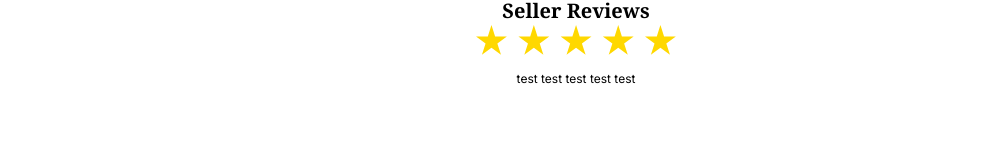
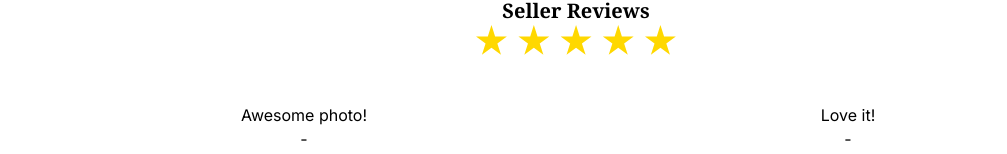
Before and after one commit to thegta5p/instagramreviewpage, a Next.js app: page / in a window 1280 px wide. Shown: the part 643-797 px from the top of the page, without its empty margins (64-1071 px from the left). Built offline with nearby package versions, Linux system fonts and the light colour scheme.

Commit message:
added in comments

```diff
--- a/next.config.mjs
+++ b/next.config.mjs
@@ -1,4 +1,13 @@
 /** @type {import('next').NextConfig} */
-const nextConfig = {};
+const nextConfig = {
+  images: {
+    remotePatterns: [
+      {
+        protocol: 'https',
+        hostname: 'example.com',
+      }
+    ]
+  }
+};
 
 export default nextConfig;
--- /dev/null
+++ b/src/components/comments.js
@@ -0,0 +1,48 @@
+import React from 'react';
+import jsonData from "../../data/jsonformatinstagram.json";
+import Carousel from 'react-multi-carousel';
+
+export const comments = ({numberOfComments}) => {
+
+  const responsive = {
+    superLargeDesktop: {
+      // the naming can be any, depends on you.
+      breakpoint: { max: 4000, min: 3000 },
+      items: 3
+    },
+    desktop: {
+      breakpoint: { max: 3000, min: 1024 },
+      items: 3
+    },
+    tablet: {
+      breakpoint: { max: 1024, min: 464 },
+      items: 2
+    },
+    mobile: {
+      breakpoint: { max: 464, min: 0 },
+      items: 1
+    }
+  };
+
+  const allComments = jsonData.posts.reduce((acc, post) => {
+    return acc.concat(post.comments);
+  }, []);
+
+  const commentsToDisplay = allComments.slice(0, numberOfComments);
+
+
+  return (
+    <div>
+      <Carousel responsive={responsive} removeArrowOnDeviceType={["tablet", "mobile"]}>
+        {commentsToDisplay.map(comment => (
+          <div key={comment.id}>
+            <p className='text-center'>{comment.text}</p>
+            <p className='text-center'> - {comment.username}</p>
+          </div>
+        ))}
+      </Carousel>
+    </div>
+  );
+}
+
+export default comments;
--- a/src/components/instagramreviews.js
+++ b/src/components/instagramreviews.js
@@ -3,8 +3,10 @@ import React, {useState, useEffect} from "react";
 //import {Carousel} from "react-responsive-carousel";
 import "react-multi-carousel/lib/styles.css";
 import Posts from "@/components/posts";
-import Image from "next/image";
+import Image from "next/image"
+import jsonData from "../../data/jsonformatinstagram.json";
 import "../app/globals.css";
+import Comments from "@/components/comments";
 
 const InstagramReviews = () => {
   const [count, setCount] = useState(0);
@@ -41,12 +43,14 @@ const InstagramReviews = () => {
       </div>
     </div>
     <div className="mx-24">
-      <Posts />
+      <Posts numberOfPosts={2}/>
     </div>
     <div className="grid">
       <h1 className="text-center mt-12 font-bold text-xl font-serif">Seller Reviews</h1>
       <Image className="justify-self-center" src="/images/5-star-rating.svg" alt="5-star-rating" width={200} height={40} />
-      <p className="text-center mt-4 text-xs">test test test test test</p>
+    </div>
+    <div className= "mx-24 mt-12">
+      <Comments numberOfComments={3}/>
     </div>
   </>
   );
--- a/src/components/posts.js
+++ b/src/components/posts.js
@@ -6,7 +6,7 @@ import Image from "next/image";
 import CarouselItems from './CarouselItems';
 import jsonData from "../../data/jsonformatinstagram.json";
 
-export const posts = () => {
+export const posts = ({numberOfPosts}) => {
   const responsive = {
     superLargeDesktop: {
       // the naming can be any, depends on you.
@@ -26,13 +26,14 @@ export const posts = () => {
       items: 1
     }
   };
+
+  const postsToDisplay = jsonData.posts.slice(0, numberOfPosts);
   return (
     <>
       <div>
         <Carousel className="" responsive={responsive} removeArrowOnDeviceType={["tablet", "mobile"]}>
-          {jsonData.posts.map(post => (
+          {postsToDisplay.map(post => (
             <CarouselItems key={post.id} post={post} />
-
           ))}
         </Carousel>
       </div>
```
